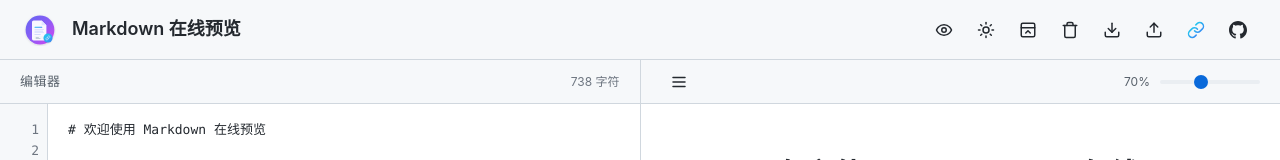
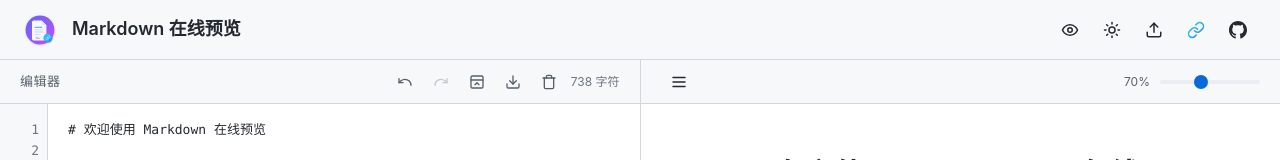
Before and after one commit to AriesYB/markdown-in-url, a React (Vite) app: page / in a window 1280 px wide. Shown: the top 160 px of the page. Built offline with nearby package versions, Linux system fonts and the light colour scheme.

Commit message:
+:增加撤回、恢复按钮，优化按钮区域

```diff
--- a/src/App.css
+++ b/src/App.css
@@ -174,6 +174,12 @@ body {
 
 .btn-secondary:active {
   background-color: var(--bg-tertiary);
+}
+
+.btn:disabled {
+  opacity: 0.4;
+  cursor: not-allowed;
+  pointer-events: none;
 }
 
 .btn .icon {
--- a/src/App.jsx
+++ b/src/App.jsx
@@ -70,8 +70,18 @@ sequenceDiagram
 `;
 
 export default function App() {
+  // 撤销/重做（作为主要状态，支持持久化）
+  const {
+    value: markdown,
+    setValue: setMarkdown,
+    undo,
+    redo,
+    canUndo,
+    canRedo,
+    isRestored,
+  } = useUndoRedo(defaultContent, 50, 'markdown-undo-history');
+
   // 状态管理
-  const [markdown, setMarkdown] = useState(defaultContent);
   const [isDarkTheme, setIsDarkTheme] = useLocalStorage(
     'markdown-preview-theme',
     false,
@@ -93,9 +103,6 @@ export default function App() {
   const [isDragging, setIsDragging] = useState(false);
   const [toast, setToast] = useState(null);
 
-  // 撤销/重做
-  const { setValue: setUndoValue, undo, redo } = useUndoRedo(defaultContent);
-
   // 滚动同步
   const editorRef = useRef(null);
   const previewRef = useRef(null);
@@ -103,6 +110,11 @@ export default function App() {
 
   // 防抖处理
   const debouncedMarkdown = useDebounce(markdown, 300);
+
+  // 显示 Toast
+  const showToast = useCallback((message, type = 'success') => {
+    setToast({ message, type });
+  }, []);
 
   // 从 URL 加载内容
   useEffect(() => {
@@ -120,21 +132,24 @@ export default function App() {
       const decoded = decodeData(data);
       if (decoded) {
         setMarkdown(decoded);
-        setUndoValue(decoded);
         setIsPreviewMode(true);
         showToast('已从 URL 加载内容');
       } else {
         showToast('解码失败，请检查链接', 'error');
       }
     } else {
-      // 从本地存储加载
-      const saved = localStorage.getItem('markdown-preview-content');
-      if (saved) {
-        setMarkdown(saved);
-        setUndoValue(saved);
+      // 从本地存储加载（仅在未从 useUndoRedo 恢复时）
+      if (!isRestored) {
+        const saved = localStorage.getItem('markdown-preview-content');
+        if (saved) {
+          setMarkdown(saved);
+          showToast('已从本地存储恢复内容');
+        }
+      } else {
+        showToast('已从本地存储恢复内容和编辑历史');
       }
     }
-  }, []);
+  }, [showToast, isRestored]);
 
   // 从远程 URL 加载
   const loadFromSource = async (sourceUrl) => {
@@ -149,7 +164,6 @@ export default function App() {
 
       const content = await response.text();
       setMarkdown(content);
-      setUndoValue(content);
       showToast('已从远程 URL 加载内容');
     } catch (error) {
       console.error('加载远程内容失败:', error);
@@ -178,7 +192,6 @@ export default function App() {
 
 您可以手动复制 Markdown 内容到编辑器中。`;
       setMarkdown(errorContent);
-      setUndoValue(errorContent);
       showToast('加载失败，请检查 URL', 'error');
     }
   };
@@ -188,18 +201,12 @@ export default function App() {
     localStorage.setItem('markdown-preview-content', markdown);
   }, [debouncedMarkdown]);
 
-  // 显示 Toast
-  const showToast = useCallback((message, type = 'success') => {
-    setToast({ message, type });
-  }, []);
-
   // 处理编辑器内容变化
   const handleEditorChange = useCallback(
     (newValue) => {
       setMarkdown(newValue);
-      setUndoValue(newValue);
     },
-    [setUndoValue],
+    [setMarkdown],
   );
 
   // 处理编辑器滚动
@@ -264,21 +271,19 @@ export default function App() {
     (index) => {
       const template = templates[index];
       setMarkdown(template.content);
-      setUndoValue(template.content);
       setShowTemplateModal(false);
       showToast(`已加载模板：${template.name}`);
     },
-    [setUndoValue],
+    [setMarkdown],
   );
 
   // 清空内容
   const handleClear = useCallback(() => {
     if (confirm('确定要清空所有内容吗？')) {
       setMarkdown('');
-      setUndoValue('');
       showToast('内容已清空');
     }
-  }, [setUndoValue]);
+  }, [setMarkdown]);
 
   // 生成分享链接
   const handleShareLink = useCallback(() => {
@@ -309,6 +314,26 @@ export default function App() {
         prompt('请复制以下链接：', url);
       });
   }, [markdown]);
+
+  // 生成默认文件名
+  const generateFileName = useCallback(
+    (extension) => {
+      // 尝试从 markdown 中提取第一个标题
+      const titleMatch = markdown.match(/^#\s+(.+)$/m);
+      if (titleMatch) {
+        const title = titleMatch[1].trim();
+        // 清理文件名中的非法字符
+        const cleanTitle = title.replace(/[<>:"/\\|?*]/g, '-');
+        return `${cleanTitle}.${extension}`;
+      }
+      // 如果没有标题，使用日期时间
+      const now = new Date();
+      const dateStr = now.toISOString().slice(0, 10).replace(/-/g, '');
+      const timeStr = now.toTimeString().slice(0, 8).replace(/:/g, '');
+      return `markdown-${dateStr}-${timeStr}.${extension}`;
+    },
+    [markdown],
+  );
 
   // 导出 HTML
   const handleExportHtml = useCallback(async () => {
@@ -589,12 +614,12 @@ export default function App() {
     const url = URL.createObjectURL(blob);
     const a = document.createElement('a');
     a.href = url;
-    a.download = 'markdown-export.html';
+    a.download = generateFileName('html');
     a.click();
     URL.revokeObjectURL(url);
 
     showToast('HTML 文件已导出');
-  }, [markdown, isDarkTheme, previewWidth]);
+  }, [markdown, isDarkTheme, previewWidth, generateFileName]);
 
   // 导出 Markdown
   const handleExportMarkdown = useCallback(() => {
@@ -608,13 +633,13 @@ export default function App() {
     const url = URL.createObjectURL(blob);
     const a = document.createElement('a');
     a.href = url;
-    a.download = 'document.md';
+    a.download = generateFileName('md');
     a.click();
     URL.revokeObjectURL(url);
 
     setShowExportMenu(false);
     showToast('Markdown 文件已导出');
-  }, [markdown]);
+  }, [markdown, generateFileName]);
 
   // 处理文件导入
   const handleFileImport = useCallback(
@@ -625,7 +650,6 @@ export default function App() {
       reader.onload = (e) => {
         const content = e.target.result;
         setMarkdown(content);
-        setUndoValue(content);
         showToast(`已导入文件：${file.name}`);
       };
       reader.onerror = () => {
@@ -633,7 +657,7 @@ export default function App() {
       };
       reader.readAsText(file);
     },
-    [setUndoValue],
+    [setMarkdown],
   );
 
   // 处理拖拽上传
@@ -771,48 +795,6 @@ export default function App() {
               )}
             </svg>
           </button>
-          <button
-            className="btn btn-secondary"
-            onClick={() => setShowTemplateModal(true)}
-            title="加载示例模板"
-          >
-            <svg
-              className="icon"
-              viewBox="0 0 24 24"
-              width="16"
-              height="16"
-              fill="none"
-              stroke="currentColor"
-              strokeWidth="2"
-              strokeLinecap="round"
-              strokeLinejoin="round"
-            >
-              <rect width="18" height="18" x="3" y="3" rx="2" ry="2" />
-              <line x1="3" x2="21" y1="9" y2="9" />
-              <path d="m9 16 3-3 3 3" />
-            </svg>
-          </button>
-          <button
-            className="btn btn-secondary"
-            onClick={handleClear}
-            title="清空内容"
-          >
-            <svg
-              className="icon"
-              viewBox="0 0 24 24"
-              width="16"
-              height="16"
-              fill="none"
-              stroke="currentColor"
-              strokeWidth="2"
-              strokeLinecap="round"
-              strokeLinejoin="round"
-            >
-              <path d="M3 6h18" />
-              <path d="M19 6v14c0 1-1 2-2 2H7c-1 0-2-1-2-2V6" />
-              <path d="M8 6V4c0-1 1-2 2-2h4c1 0 2 1 2 2v2" />
-            </svg>
-          </button>
           {/* 导出按钮 */}
           <div className="export-dropdown">
             <button
@@ -832,8 +814,8 @@ export default function App() {
                 strokeLinejoin="round"
               >
                 <path d="M21 15v4a2 2 0 0 1-2 2H5a2 2 0 0 1-2-2v-4" />
-                <polyline points="7 10 12 15 17 10" />
-                <line x1="12" x2="12" y1="15" y2="3" />
+                <polyline points="17 8 12 3 7 8" />
+                <line x1="12" x2="12" y1="3" y2="15" />
               </svg>
             </button>
             {showExportMenu && (
@@ -887,28 +869,6 @@ export default function App() {
               </div>
             )}
           </div>
-          {/* 导入按钮 */}
-          <button
-            className="btn btn-secondary"
-            onClick={() => document.getElementById('file-input').click()}
-            title="导入 Markdown"
-          >
-            <svg
-              className="icon"
-              viewBox="0 0 24 24"
-              width="16"
-              height="16"
-              fill="none"
-              stroke="currentColor"
-              strokeWidth="2"
-              strokeLinecap="round"
-              strokeLinejoin="round"
-            >
-              <path d="M21 15v4a2 2 0 0 1-2 2H5a2 2 0 0 1-2-2v-4" />
-              <polyline points="17 8 12 3 7 8" />
-              <line x1="12" x2="12" y1="3" y2="15" />
-            </svg>
-          </button>
           <input
             id="file-input"
             type="file"
@@ -988,6 +948,11 @@ export default function App() {
             onScroll={handleEditorScroll}
             onUndo={undo}
             onRedo={redo}
+            canUndo={canUndo}
+            canRedo={canRedo}
+            onShowTemplateModal={() => setShowTemplateModal(true)}
+            onClear={handleClear}
+            onFileImport={handleFileImport}
             editorRef={editorRef}
           />
         )}
--- a/src/components/Editor.css
+++ b/src/components/Editor.css
@@ -22,6 +22,42 @@
   color: var(--text-secondary, #8b949e);
   text-transform: uppercase;
   letter-spacing: 0.5px;
+}
+
+.panel-actions {
+  display: flex;
+  align-items: center;
+  gap: 8px;
+}
+
+.btn-icon {
+  display: inline-flex;
+  align-items: center;
+  justify-content: center;
+  width: 28px;
+  height: 28px;
+  padding: 0;
+  border: none;
+  background: transparent;
+  color: var(--text-secondary, #8b949e);
+  cursor: pointer;
+  border-radius: 4px;
+  transition: all 0.15s ease;
+}
+
+.btn-icon:hover:not(:disabled) {
+  background-color: var(--bg-hover, #30363d);
+  color: var(--text-primary, #e6edf3);
+}
+
+.btn-icon:disabled {
+  opacity: 0.3;
+  cursor: not-allowed;
+}
+
+.btn-icon svg {
+  width: 16px;
+  height: 16px;
 }
 
 .char-count {
--- a/src/components/Editor.jsx
+++ b/src/components/Editor.jsx
@@ -9,6 +9,11 @@ export default function Editor({
   onScroll,
   onUndo,
   onRedo,
+  canUndo,
+  canRedo,
+  onShowTemplateModal,
+  onClear,
+  onFileImport,
   editorRef,
 }) {
   const textareaRef = useRef(null);
@@ -295,7 +300,117 @@ export default function Editor({
     <div className="editor-container">
       <div className="panel-header">
         <span className="panel-title">编辑器</span>
-        <span className="char-count">{charCount} 字符</span>
+        <div className="panel-actions">
+          {/* 撤销按钮 */}
+          <button
+            className="btn-icon"
+            onClick={onUndo}
+            disabled={!canUndo}
+            title="撤销 (Ctrl+Z)"
+          >
+            <svg
+              viewBox="0 0 24 24"
+              width="16"
+              height="16"
+              fill="none"
+              stroke="currentColor"
+              strokeWidth="2"
+              strokeLinecap="round"
+              strokeLinejoin="round"
+            >
+              <path d="M3 7v6h6" />
+              <path d="M21 17a9 9 0 0 0-9-9 9 9 0 0 0-6 2.3L3 13" />
+            </svg>
+          </button>
+          {/* 恢复按钮 */}
+          <button
+            className="btn-icon"
+            onClick={onRedo}
+            disabled={!canRedo}
+            title="恢复 (Ctrl+Y)"
+          >
+            <svg
+              viewBox="0 0 24 24"
+              width="16"
+              height="16"
+              fill="none"
+              stroke="currentColor"
+              strokeWidth="2"
+              strokeLinecap="round"
+              strokeLinejoin="round"
+            >
+              <path d="M21 7v6h-6" />
+              <path d="M3 17a9 9 0 0 1 9-9 9 9 0 0 1 6 2.3l3 2.7" />
+            </svg>
+          </button>
+          {/* 模板按钮 */}
+          <button
+            className="btn-icon"
+            onClick={onShowTemplateModal}
+            title="加载示例模板"
+          >
+            <svg
+              viewBox="0 0 24 24"
+              width="16"
+              height="16"
+              fill="none"
+              stroke="currentColor"
+              strokeWidth="2"
+              strokeLinecap="round"
+              strokeLinejoin="round"
+            >
+              <rect width="18" height="18" x="3" y="3" rx="2" ry="2" />
+              <line x1="3" x2="21" y1="9" y2="9" />
+              <path d="m9 16 3-3 3 3" />
+            </svg>
+          </button>
+          {/* 导入按钮 */}
+          <button
+            className="btn-icon"
+            onClick={() => document.getElementById('editor-file-input').click()}
+            title="导入 Markdown"
+          >
+            <svg
+              viewBox="0 0 24 24"
+              width="16"
+              height="16"
+              fill="none"
+              stroke="currentColor"
+              strokeWidth="2"
+              strokeLinecap="round"
+              strokeLinejoin="round"
+            >
+              <path d="M21 15v4a2 2 0 0 1-2 2H5a2 2 0 0 1-2-2v-4" />
+              <polyline points="7 10 12 15 17 10" />
+              <line x1="12" x2="12" y1="15" y2="3" />
+            </svg>
+          </button>
+          <input
+            id="editor-file-input"
+            type="file"
+            accept=".md,.markdown,text/markdown"
+            style={{ display: 'none' }}
+            onChange={(e) => onFileImport(e.target.files[0])}
+          />
+          {/* 清空按钮 */}
+          <button className="btn-icon" onClick={onClear} title="清空内容">
+            <svg
+              viewBox="0 0 24 24"
+              width="16"
+              height="16"
+              fill="none"
+              stroke="currentColor"
+              strokeWidth="2"
+              strokeLinecap="round"
+              strokeLinejoin="round"
+            >
+              <path d="M3 6h18" />
+              <path d="M19 6v14c0 1-1 2-2 2H7c-1 0-2-1-2-2V6" />
+              <path d="M8 6V4c0-1 1-2 2-2h4c1 0 2 1 2 2v2" />
+            </svg>
+          </button>
+          <span className="char-count">{charCount} 字符</span>
+        </div>
       </div>
       <div className="editor-wrapper">
         <div className="line-numbers" ref={lineNumbersRef}></div>
--- a/src/hooks/useUndoRedo.js
+++ b/src/hooks/useUndoRedo.js
@@ -1,54 +1,113 @@
-import { useState, useCallback } from 'react';
+import { useState, useCallback, useRef, useEffect } from 'react';
 
 /**
- * 撤销/重做 Hook
+ * 撤销/重做 Hook（支持持久化）
  * @param {any} initialValue - 初始值
  * @param {number} maxSize - 最大历史记录数量
- * @returns {object} - { value, setValue, undo, redo, canUndo, canRedo }
+ * @param {string} storageKey - localStorage 存储键名
+ * @returns {object} - { value, setValue, undo, redo, canUndo, canRedo, reset }
  */
-export function useUndoRedo(initialValue, maxSize = 50) {
-  const [history, setHistory] = useState([initialValue]);
-  const [currentIndex, setCurrentIndex] = useState(0);
+export function useUndoRedo(
+  initialValue,
+  maxSize = 50,
+  storageKey = 'markdown-undo-history',
+) {
+  // 从 localStorage 恢复历史记录
+  const loadFromStorage = useCallback(() => {
+    try {
+      const saved = localStorage.getItem(storageKey);
+      if (saved) {
+        const { history: savedHistory, index: savedIndex } = JSON.parse(saved);
+        if (Array.isArray(savedHistory) && savedHistory.length > 0) {
+          return { history: savedHistory, index: savedIndex };
+        }
+      }
+    } catch (e) {
+      console.warn('Failed to load undo history from localStorage:', e);
+    }
+    return null;
+  }, [storageKey]);
+
+  // 保存到 localStorage
+  const saveToStorage = useCallback(
+    (historyData, indexData) => {
+      try {
+        localStorage.setItem(
+          storageKey,
+          JSON.stringify({
+            history: historyData,
+            index: indexData,
+          }),
+        );
+      } catch (e) {
+        console.warn('Failed to save undo history to localStorage:', e);
+      }
+    },
+    [storageKey],
+  );
+
+  // 初始化状态
+  const savedData = loadFromStorage();
+  const initialHistory = savedData ? savedData.history : [initialValue];
+  const initialIndex = savedData ? savedData.index : 0;
+  const isRestored = savedData !== null;
+
+  const [history, setHistory] = useState(initialHistory);
+  const currentIndexRef = useRef(initialIndex);
+  const [currentIndex, setCurrentIndex] = useState(initialIndex);
 
   const value = history[currentIndex];
   const canUndo = currentIndex > 0;
   const canRedo = currentIndex < history.length - 1;
 
+  // 持久化历史变化
+  useEffect(() => {
+    saveToStorage(history, currentIndex);
+  }, [history, currentIndex, saveToStorage]);
+
   const setValue = useCallback(
     (newValue) => {
-      setHistory((prev) => {
-        const newHistory = prev.slice(0, currentIndex + 1);
+      const newHistory = history.slice(0, currentIndexRef.current + 1);
       newHistory.push(newValue);
 
       // 限制历史记录大小
       if (newHistory.length > maxSize) {
         newHistory.shift();
+        currentIndexRef.current = maxSize - 1;
       } else {
-          setCurrentIndex((prev) => prev + 1);
+        currentIndexRef.current = newHistory.length - 1;
       }
 
-        return newHistory;
-      });
+      setHistory(newHistory);
+      setCurrentIndex(currentIndexRef.current);
     },
-    [currentIndex, maxSize],
+    [history, maxSize],
   );
 
   const undo = useCallback(() => {
     if (canUndo) {
-      setCurrentIndex((prev) => prev - 1);
+      currentIndexRef.current = currentIndex - 1;
+      setCurrentIndex(currentIndexRef.current);
     }
-  }, [canUndo]);
+  }, [canUndo, currentIndex]);
 
   const redo = useCallback(() => {
     if (canRedo) {
-      setCurrentIndex((prev) => prev + 1);
+      currentIndexRef.current = currentIndex + 1;
+      setCurrentIndex(currentIndexRef.current);
     }
-  }, [canRedo]);
+  }, [canRedo, currentIndex]);
 
-  const reset = useCallback((newValue) => {
-    setHistory([newValue]);
+  const reset = useCallback(
+    (newValue) => {
+      const newHistory = [newValue];
+      setHistory(newHistory);
+      currentIndexRef.current = 0;
       setCurrentIndex(0);
-  }, []);
+      saveToStorage(newHistory, 0);
+    },
+    [saveToStorage],
+  );
 
   return {
     value,
@@ -58,5 +117,6 @@ export function useUndoRedo(initialValue, maxSize = 50) {
     canUndo,
     canRedo,
     reset,
+    isRestored,
   };
 }
```
Lines whose indentation alone changed are shown as unchanged.
